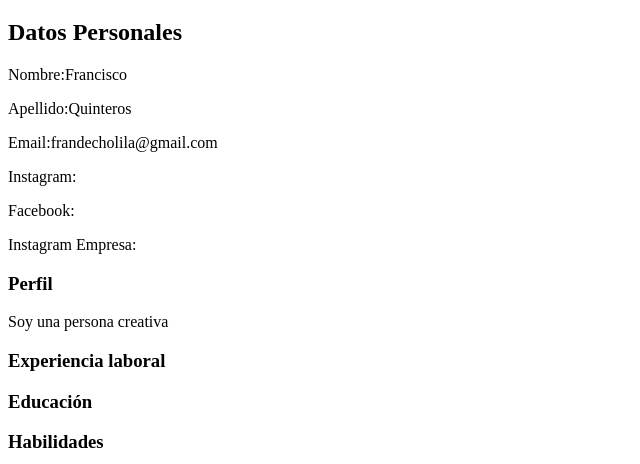
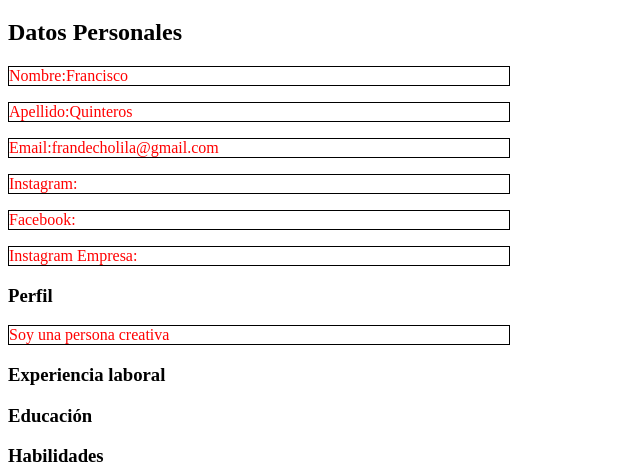
Before and after one commit to franquinteros/Curriculum-Vitae, a plain HTML site: page CV/cv.html in a window 1280 px wide. Shown: the part 61-525 px from the top of the page, without its empty margins (0-640 px from the left). Drawn offline with Linux system fonts and the light colour scheme; files that its build step writes are made by us from their sources.

Commit message:
link css agregado

```diff
--- a/CV/cv.html
+++ b/CV/cv.html
@@ -5,6 +5,7 @@
     <meta http-equiv="X-UA-Compatible" content="IE=edge">
     <meta name="viewport" content="width=device-width, initial-scale=1.0">
     <title>Curriculum Vitae</title>
+    <link href="styles/style.css" rel="stylesheet" type="text/css">
 </head>
 
         <header>
--- /dev/null
+++ b/CV/style.css
@@ -0,0 +1,5 @@
+p {
+    color: red;
+    width: 500px;
+    border: 1px solid black;
+  }
```
Also changed, not shown: CV/cv.css (deleted).
